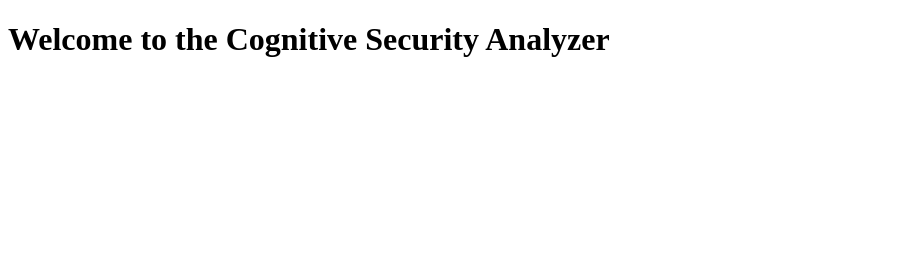
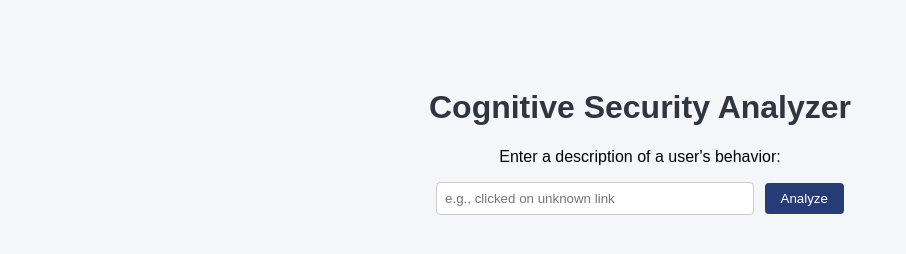
Before and after one commit to azinshahi/cognitive-security-analyzer, a plain HTML site: page index.html in a window 1280 px wide. Shown: the whole page, without its empty margins (0-906 px from the left). Drawn offline with Linux system fonts and the light colour scheme.

Commit message:
Add styles and update header in index.html

```diff
--- a/index.html
+++ b/index.html
@@ -3,9 +3,49 @@
 <head>
     <meta charset="UTF-8">
     <title>Cognitive Security Analyzer</title>
+    <style>
+        body {
+            font-family: Arial, sans-serif;
+            background: #f5f6fa;
+            text-align: center;
+            padding-top: 60px;
+        }
+        h1 {
+            color: #2f3640;
+        }
+        input {
+            padding: 8px;
+            width: 300px;
+            border: 1px solid #ccc;
+            border-radius: 4px;
+        }
+        button {
+            padding: 8px 16px;
+            margin-left: 6px;
+            background-color: #273c75;
+            color: white;
+            border: none;
+            border-radius: 4px;
+            cursor: pointer;
+        }
+        button:hover {
+            background-color: #40739e;
+        }
+        #result {
+            margin-top: 25px;
+            font-weight: bold;
+            color: #192a56;
+        }
+    </style>
 </head>
 <body>
-    <h1>Welcome to the Cognitive Security Analyzer</h1>
+    <h1>Cognitive Security Analyzer</h1>
+    <p>Enter a description of a user's behavior:</p>
+
+    <input type="text" id="userInput" placeholder="e.g., clicked on unknown link">
+    <button onclick="runAnalysis()">Analyze</button>
+
+    <p id="result"></p>
 
     <script src="scripts/main.js"></script>
 </body>
```
